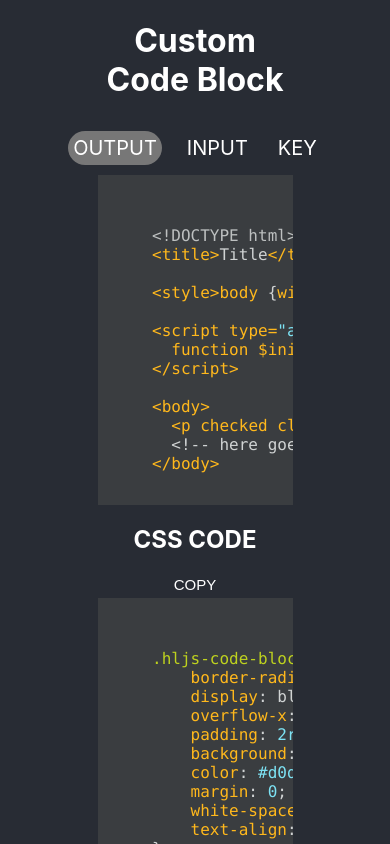
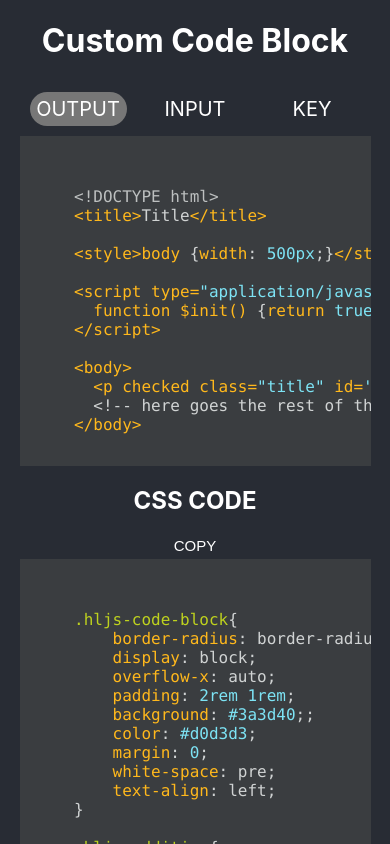
Before and after one commit to alexd99/HTMLCodeBlock, a React (Create React App) app: page / in a window 390 px wide. Shown: the top 844 px of the page. Built offline with nearby package versions, Linux system fonts and the light colour scheme.

Commit message:
adding responsive design

```diff
--- a/src/App.js
+++ b/src/App.js
@@ -11,6 +11,9 @@ import ViewSwitcher from "./components/ViewSwitcher";
 const ParentDiv = styled.div`
   width: 50%;
   margin: auto;
+  @media (max-width: 1100px) {
+    width: 90%;
+  }
 `;
 
 class App extends React.Component {
```
